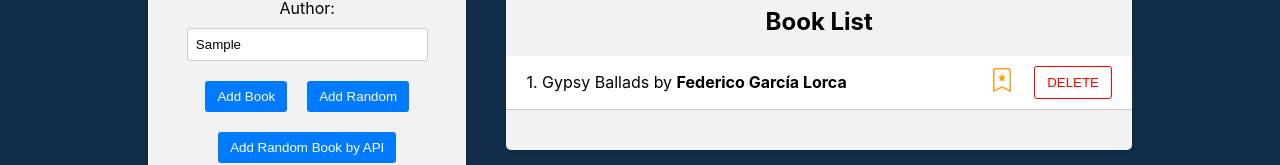
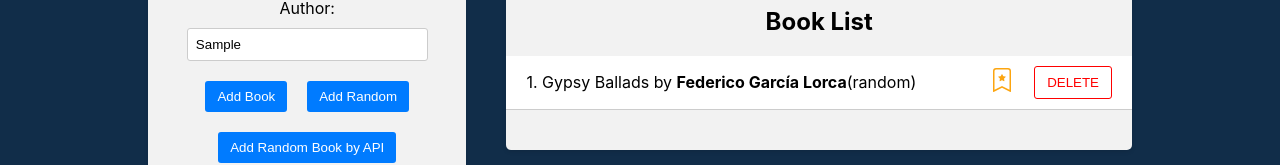
Before and after one commit to AndrYun/Book-Library-App, a React (Create React App) app in the folder frontend/: page / in a window 1280 px wide. Both pictures are taken after typing "Sample", "Sample" into the empty fields and a click on the button "Add Random". Shown: the part 286-451 px from the top of the page. Built offline with nearby package versions, Linux system fonts and the light colour scheme.

Commit message:
Add book source

```diff
--- a/frontend/src/components/BookForm/BookForm.jsx
+++ b/frontend/src/components/BookForm/BookForm.jsx
@@ -15,14 +15,14 @@
   const addBookRandomHandler = () => {
     const randomIndex = Math.floor(Math.random() * booksData.length);
     const randomBook = booksData[randomIndex];
-    dispatch(addBook(createBookWithId(randomBook)));
+    dispatch(addBook(createBookWithId(randomBook, 'random')));
   };
 
   const handleSubmit = (e) => {
     e.preventDefault();
 
     if (title && author) {
-      const book = createBookWithId({ title, author });
+      const book = createBookWithId({ title, author }, 'manual');
 
       dispatch(addBook(book)); // отправляет действие (action) в магазин
 
@@ -37,7 +37,7 @@
       const res = await axios.get('http://localhost:4000/random-book');
       if (res.data && res.data.title && res.data.author) {
         // сокращенно можно так: (res?.data?.title && res?.data?.author)
-        dispatch(addBook(createBookWithId(res.data)));
+        dispatch(addBook(createBookWithId(res.data, 'API')));
       }
     } catch (error) {
       console.log('ВСЕ ПРОПАЛО, ШЕФ!');
--- a/frontend/src/components/BookList/BookList.jsx
+++ b/frontend/src/components/BookList/BookList.jsx
@@ -69,7 +69,8 @@
             <li key={book.id}>
               <div className="book-info">
                 {++i}. {highlightMatch(book.title, titleFilter)} by{' '}
-                <strong>{highlightMatch(book.author, authorFilter)}</strong>
+                <strong>{highlightMatch(book.author, authorFilter)}</strong>(
+                {book.source})
               </div>
               <div className="book-actions">
                 <span onClick={() => toggleBookHandler(book.id)}>
--- a/frontend/src/utils/createBookWithId.js
+++ b/frontend/src/utils/createBookWithId.js
@@ -1,8 +1,9 @@
 import { v4 as uuid4 } from 'uuid';
 
-const createBookWithId = (book) => {
+const createBookWithId = (book, source) => {
   return {
     ...book,
+    source,
     isFavorite: false,
     id: uuid4(),
   };
```
